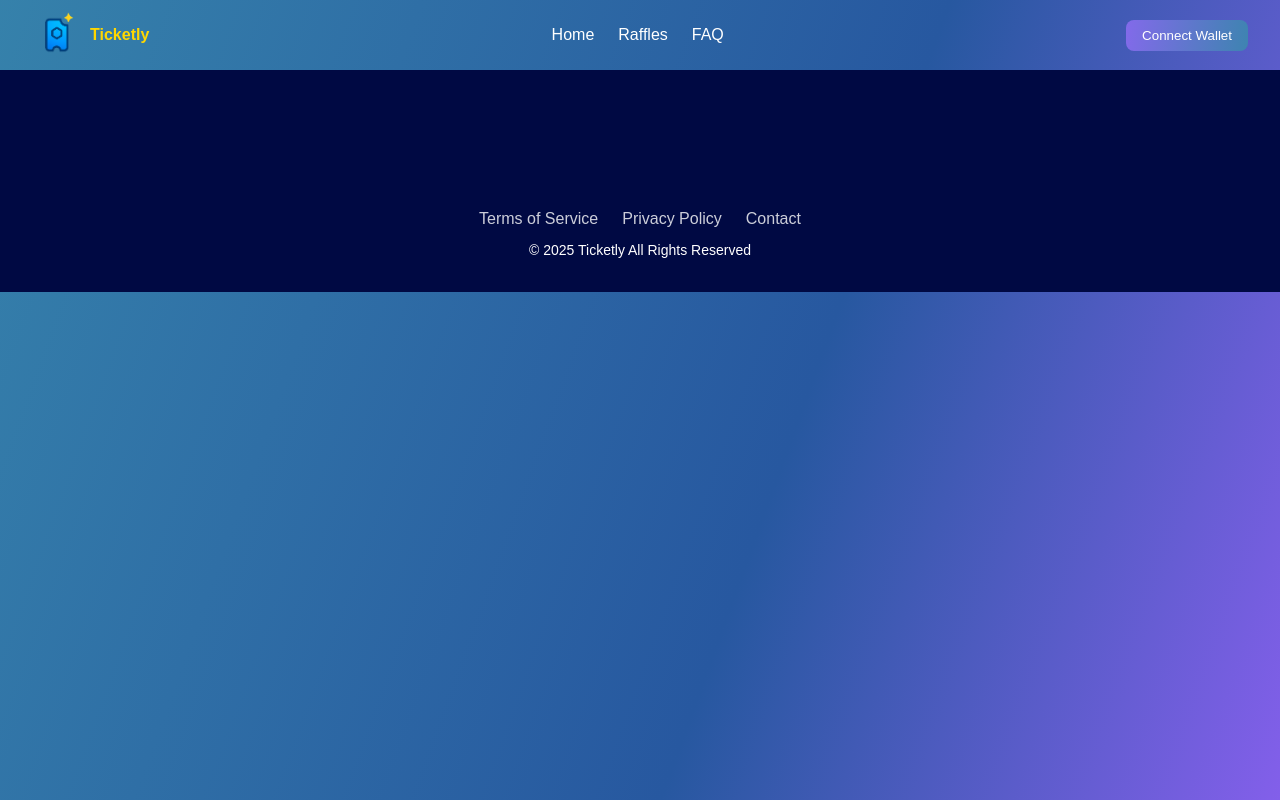
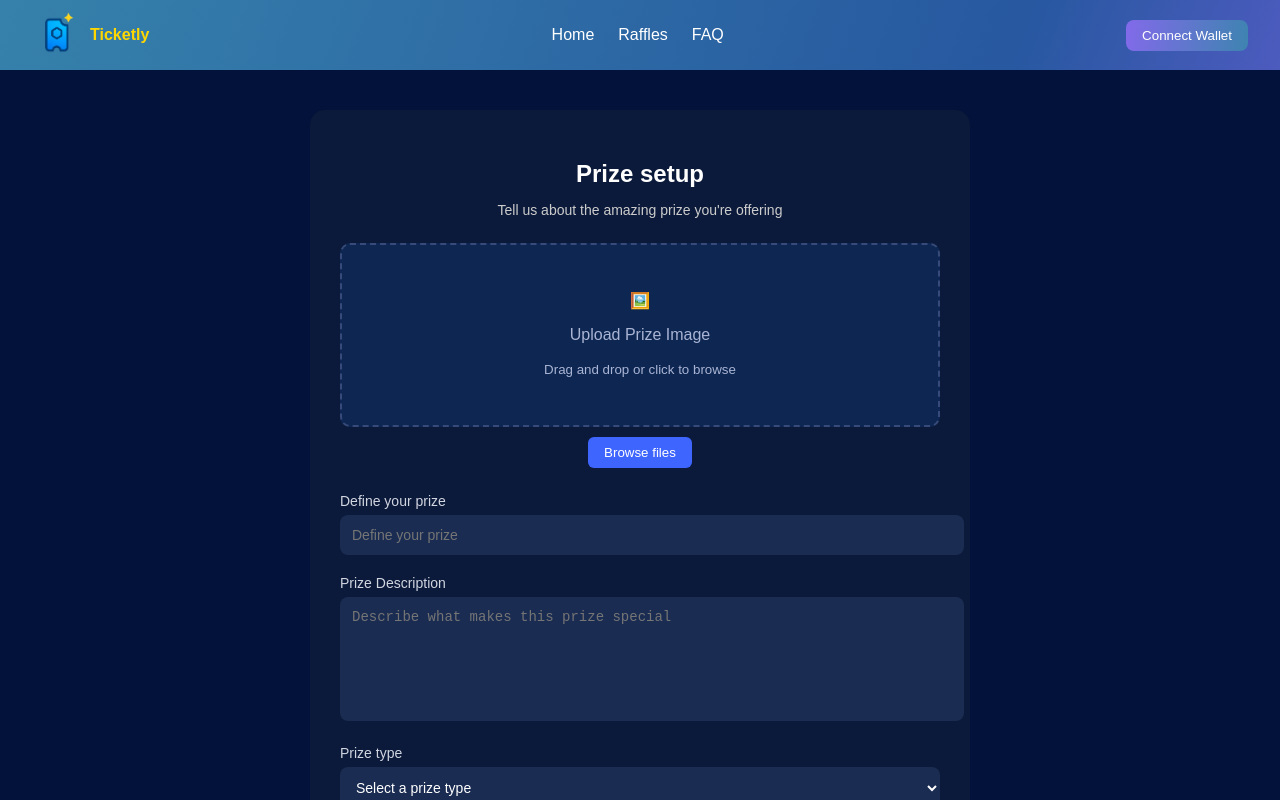
Before and after one commit to N3xt-Ep0ch-L4bs/Ticketly-frontend, a React (Vite) app: page /prize-setup in a window 1280 px wide. Shown: the top 800 px of the page. Built offline with nearby package versions, Linux system fonts and the light colour scheme.

Commit message:
Fourth Commit

```diff
--- a/src/App.css
+++ b/src/App.css
@@ -62,7 +62,8 @@ body, html, .app {
 }
 
 .raffle-card {
-  background: #101b4d;
+  background: #1B2354;
+;
   border-radius: 15px;
   padding: 15px;
   color: white;
@@ -70,6 +71,11 @@ body, html, .app {
   flex-direction: column;
   justify-content: space-between;
   box-shadow: 0px 4px 15px rgba(0, 0, 0, 0.4);
+  transition: transform 0.3s ease;
+}
+
+.raffle-card:hover {
+  transform: scale(1.05);
 }
 
 .raffle-img {
--- a/src/App.jsx
+++ b/src/App.jsx
@@ -3,7 +3,8 @@ import { Routes, Route } from "react-router-dom";
 import LandingPage from './pages/landingPage';
 import Dashboard from "./pages/dashboard"
 import Navbar from './components/navbar';
-import Footer from './components/footer'
+import Footer from './components/footer';
+import UploadRaffle from "./pages/UploadRaffle";
 import './App.css'
 
 function App() {
@@ -14,6 +15,7 @@ function App() {
       <Routes>
         <Route path="/" element={<LandingPage />} />
         <Route path="/dashboard" element={<Dashboard />} />
+        <Route path="/prize-setup" element={<UploadRaffle />} />
       </Routes>
       <Footer />
     </div>
--- a/src/components/navbar.jsx
+++ b/src/components/navbar.jsx
@@ -20,4 +20,4 @@ function Navbar() {
     )
 }
 
-export default Navbar
+export default Navbar;
--- a/src/components/rafflecard.jsx
+++ b/src/components/rafflecard.jsx
@@ -28,4 +28,4 @@ import "../App.css";
     </div>
   );
 }
-export default RaffleCard
+export default RaffleCard;
--- a/src/components/rafflegrid.jsx
+++ b/src/components/rafflegrid.jsx
@@ -5,7 +5,7 @@ const raffles = [
   {
     id: 1,
     title: "Luxury Watch",
-    img: "/watch.jpg",
+    img: "src/assets/watch.png",
     price: "0.5 SUI",
     time: "14h 18m",
     participants: 109,
@@ -14,7 +14,7 @@ const raffles = [
   {
     id: 2,
     title: "Gaming PC",
-    img: "/pc.jpg",
+    img: "src/assets/computer.png",
     price: "1.5 SUI",
     time: "Expired",
     participants: 200,
@@ -23,7 +23,7 @@ const raffles = [
   {
     id: 3,
     title: "Luxury Watch",
-    img: "/watch.jpg",
+    img: "src/assets/watch.png",
     price: "0.5 SUI",
     time: "10h 05m",
     participants: 98,
@@ -32,7 +32,7 @@ const raffles = [
   {
     id: 4,
     title: "Gaming PC",
-    img: "/pc.jpg",
+    img: "src/assets/computer.png",
     price: "1.5 SUI",
     time: "3h 42m",
     participants: 140,
@@ -41,7 +41,7 @@ const raffles = [
   {
     id: 5,
     title: "Luxury Watch",
-    img: "/watch.jpg",
+    img: "src/assets/watch.png",
     price: "0.5 SUI",
     time: "7h 30m",
     participants: 89,
@@ -50,11 +50,29 @@ const raffles = [
   {
     id: 6,
     title: "Gaming PC",
-    img: "/pc.jpg",
+    img: "src/assets/computer.png",
     price: "1.5 SUI",
     time: "Expired",
     participants: 200,
     status: "Check winner",
+  },
+  {
+    id: 7,
+    title: "Luxury Watch",
+    img: "src/assets/watch.png",
+    price: "2.5 SUI",
+    time: "Expired",
+    participants: 100,
+    status: "Check winner",
+  },
+  {
+    id: 8,
+    title: "Gaming PC",
+    img: "src/assets/computer.png",
+    price: "3.5 SUI",
+    time: "4h 25min",
+    participants: 150,
+    status: "Enter Raffle",
   },
 ];
 
--- a/src/pages/UploadRaffle.jsx
+++ b/src/pages/UploadRaffle.jsx
@@ -1,61 +1,75 @@
-import { useState } from "react";
+import React, { useState } from "react";
+import "./pages.css";
 
- function UploadRaffle() {
-  const [title, setTitle] = useState("");
-  const [image, setImage] = useState("");
-  const [description, setDescription] = useState("");
+const UploadRaffle = () => {
+  const [image, setImage] = useState(null);
 
-  const handleSubmit = (e) => {
-    e.preventDefault();
-    console.log({ title, image, description });
-    alert("Raffle created! (Next step: connect to backend or state)");
+  const handleImageUpload = (e) => {
+    setImage(e.target.files[0]);
   };
 
   return (
-    <div className="p-6 max-w-md mx-auto">
-      <h2 className="text-2xl font-bold mb-4">Create New Raffle</h2>
-      <form onSubmit={handleSubmit} className="space-y-4">
+    <div className="prize-setup-container">
+      <div className="prize-card">
+        <h2 className="prize-title">Prize setup</h2>
+        <p className="prize-subtitle">
+          Tell us about the amazing prize you're offering
+        </p>
 
-        <div>
-          <label className="block mb-1">Title</label>
+        <div className="upload-section">
+          <label className="upload-box">
+            {image ? (
+              <img
+                src={URL.createObjectURL(image)}
+                alt="Preview"
+                className="preview-image"
+              />
+            ) : (
+              <div className="upload-placeholder">
+                <span className="upload-icon">🖼️</span>
+                <p>Upload Prize Image</p>
+                <small>Drag and drop or click to browse</small>
+              </div>
+            )}
+            <input type="file" onChange={handleImageUpload} hidden />
+          </label>
+          {!image && (
+            <button className="browse-btn">Browse files</button>
+          )}
+        </div>
+
+        <div className="form-group">
+          <label>Define your prize</label>
           <input
             type="text"
-            className="w-full p-2 border rounded"
-            value={title}
-            onChange={(e) => setTitle(e.target.value)}
-            required
+            placeholder="Define your prize"
+            className="input-field"
           />
         </div>
 
-        <div>
-          <label className="block mb-1">Image URL</label>
-          <input
-            type="text"
-            className="w-full p-2 border rounded"
-            value={image}
-            onChange={(e) => setImage(e.target.value)}
-            required
-          />
-        </div>
-
-        <div>
-          <label className="block mb-1">Description</label>
+        <div className="form-group">
+          <label>Prize Description</label>
           <textarea
-            className="w-full p-2 border rounded"
-            value={description}
-            onChange={(e) => setDescription(e.target.value)}
-            required
+            className="textarea-field"
+            placeholder="Describe what makes this prize special"
           ></textarea>
         </div>
 
-        <button
-          type="submit"
-          className="bg-blue-600 text-white px-4 py-2 rounded"
-        >
-          Upload Raffle
-        </button>
-      </form>
+
+        <div className="form-group">
+          <label>Prize type</label>
+          <select className="select-field">
+            <option>Select a prize type</option>
+            <option>Physical</option>
+            <option>Digital</option>
+            <option>Service</option>
+          </select>
+        </div>
+
+        <button className="next-btn">Next step →</button>
+      </div>
     </div>
   );
-}
-export default UploadRaffle
+};
+
+export default UploadRaffle;
--- a/src/pages/dashboard.jsx
+++ b/src/pages/dashboard.jsx
@@ -1,13 +1,15 @@
-import './pages.css'
-import RaffleGrid from '../components/rafflegrid'
+import "./pages.css";
+import RaffleGrid from '../components/rafflegrid';
+
 
 function Dashboard() {
+
     return (
         <>
     <div className="raffles-page">
 
       <div className="header">
-        <button className="create-btn">+ Create new raffle</button>
+        <button className="create-btn"onClick={() => window.location.href = "UploadRaffle"}>+ Create new raffle</button>
         <h1>Active raffles</h1>
         <p>Discover raffles created by the community</p>
         <img src="src/assets/notification.png" />
@@ -18,8 +20,9 @@ function Dashboard() {
         <button className="filter-btn">Filter</button>
         <button className="sort-btn">Sort by: Ending soon</button>
       </div>
+       <RaffleGrid />
     </div>
-    <RaffleGrid />
+
         </>
     )
 }
--- a/src/pages/landingPage.jsx
+++ b/src/pages/landingPage.jsx
@@ -63,4 +63,4 @@ function LandingPage() {
     )
 }
 
-export default LandingPage
+export default LandingPage;
--- a/src/pages/pages.css
+++ b/src/pages/pages.css
@@ -154,7 +154,7 @@ color: ghostwhite;
 }
 
 .raffles-page {
-  background: #070f34;
+  background: #000943;
   min-height: 100vh;
   color: white;
   padding: 30px;
@@ -210,3 +210,115 @@ color: ghostwhite;
 .header p {
     font-size: 0.9rem;
 }
+
+.prize-setup-container {
+  width: 100%;
+  min-height: 100vh;
+  background: #02123a;
+  display: flex;
+  justify-content: center;
+  align-items: center;
+  padding: 40px 0;
+}
+
+.prize-card {
+  background: #0b1a3a;
+  width: 600px;
+  padding: 30px;
+  border-radius: 15px;
+  color: #fff;
+  text-align: center;
+}
+
+.prize-title {
+  margin-bottom: 5px;
+  font-size: 24px;
+}
+
+.prize-subtitle {
+  font-size: 14px;
+  color: #cccccc;
+  margin-bottom: 25px;
+}
+
+.upload-section {
+  text-align: center;
+  margin-bottom: 25px;
+}
+
+.upload-box {
+  display: flex;
+  justify-content: center;
+  align-items: center;
+  height: 180px;
+  border: 2px dashed #374a7a;
+  border-radius: 10px;
+  cursor: pointer;
+  margin-bottom: 10px;
+  background: #0d2752;
+}
+
+.upload-placeholder {
+  color: #aab4d4;
+}
+
+.browse-btn {
+  padding: 8px 16px;
+  border: none;
+  background: #3f65ff;
+  color: white;
+  border-radius: 6px;
+  cursor: pointer;
+}
+
+.preview-image {
+  width: 100%;
+  height: 100%;
+  object-fit: cover;
+  border-radius: 10px;
+}
+
+.form-group {
+  text-align: left;
+  margin-bottom: 20px;
+}
+
+.form-group label {
+  display: block;
+  margin-bottom: 6px;
+  color: #d1d5e0;
+  font-size: 14px;
+}
+
+.input-field,
+.textarea-field,
+.select-field {
+  width: 100%;
+  padding: 12px;
+  border: none;
+  border-radius: 8px;
+  background: #1a2c52;
+  color: #fff;
+  font-size: 14px;
+}
+
+.textarea-field {
+  height: 100px;
+  resize: none;
+}
+
+.next-btn {
+  width: 100%;
+  padding: 12px;
+  background: #3f65ff;
+  color: white;
+  border: none;
+  border-radius: 8px;
+  cursor: pointer;
+  font-size: 15px;
+  margin-top: 10px;
+}
+
+.next-btn:hover {
+  opacity: 0.9;
+}
```
Also changed, not shown: src/assets/computer.png (added), src/assets/watch.png (added).
